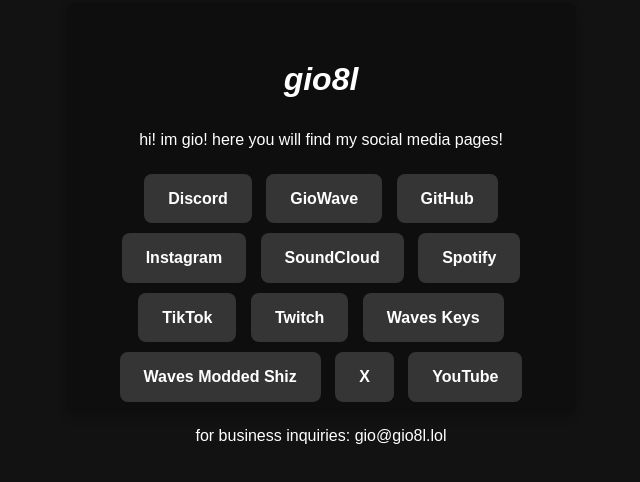
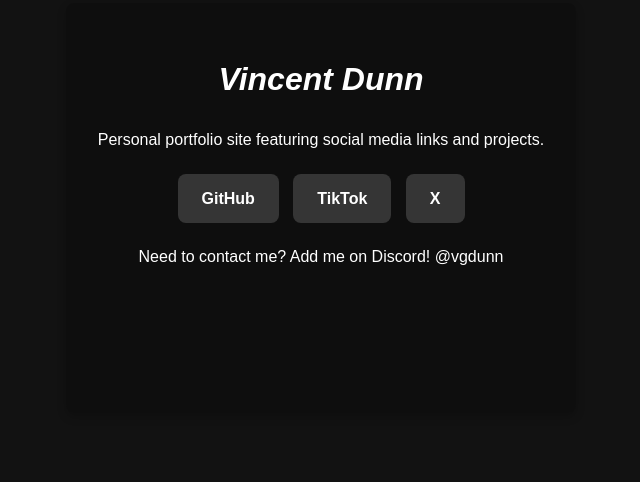
Before and after one commit to vgdunn/vgdunn.github.io, a plain HTML site: page index.html in a window 1280 px wide. Shown: the part 192-674 px from the top of the page, without its empty margins (319-959 px from the left). Drawn offline with Linux system fonts and the light colour scheme.

Commit message:
Update index.html

```diff
--- a/index.html
+++ b/index.html
@@ -3,27 +3,18 @@
 <head>
     <meta charset="UTF-8">
     <meta name="viewport" content="width=device-width, initial-scale=1.0">
-    <title>gio8l</title>
+    <title>vgdunn</title>
     <link rel="icon" type="image/x-icon" href="/images/favicon.ico">
     <link rel="stylesheet" href="style.css">
 </head>
 <body>
     <div class="container">
-        <h1><b><i>gio8l</i></b></h1>
-        <p>hi! im gio! here you will find my social media pages!</p>
-        <a href="https://discord.gg/PRMYACwh7a" class="button">Discord</a>
-	<a href="https://discord.gg/fXrswQ95An" class="button">GioWave</a>
-	<a href="https://github.com/gio8l" class="button">GitHub</a>
-        <a href="https://instagram.com/vrhd_" class="button">Instagram</a>
-        <a href="https://soundcloud.com/vrhd" class="button">SoundCloud</a>
-        <a href="https://open.spotify.com/user/21dml6sgziyp7k5dqshce3kba?si=2877697b422f4e07" class="button">Spotify</a>
-	<a href="https://tiktok.com/@.vrhd_" class="button">TikTok</a>
-        <a href="https://twitch.tv/gio8l" class="button">Twitch</a>
-	<a href="https://discord.gg/udsjWE7KpQ" class="button">Waves Keys</a>
-        <a href="https://linktr.ee/wavesmoddedshiz" class="button">Waves Modded Shiz</a>
-	<a href="https://x.com/gio8ll" class="button">X</a>
-	<a href="https://youtube.com/@vrhdx" class="button">YouTube</a>
-        <p class="business-inquiries">for business inquiries: gio@gio8l.lol</p>
+        <h1><b><i>Vincent Dunn</i></b></h1>
+	<p>Personal portfolio site featuring social media links and projects.</p>
+	<a href="https://github.com/vgdunn" class="button">GitHub</a>
+	<a href="https://tiktok.com/@vg.dunn" class="button">TikTok</a>
+	<a href="https://x.com/vg_dunn" class="button">X</a>
+	<p class="contact">Need to contact me? Add me on Discord! @vgdunn</p>
     </div>
     <script src="script.js"></script>
 </body>
```
